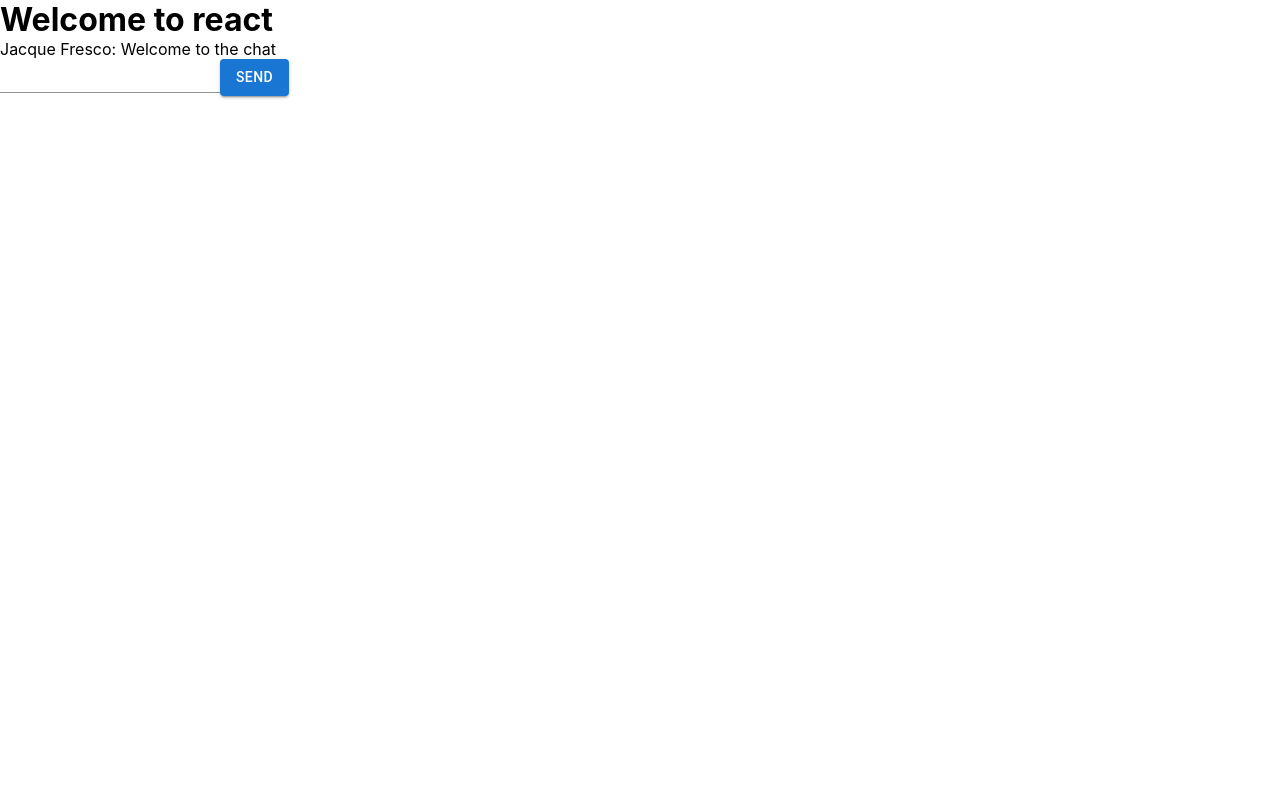
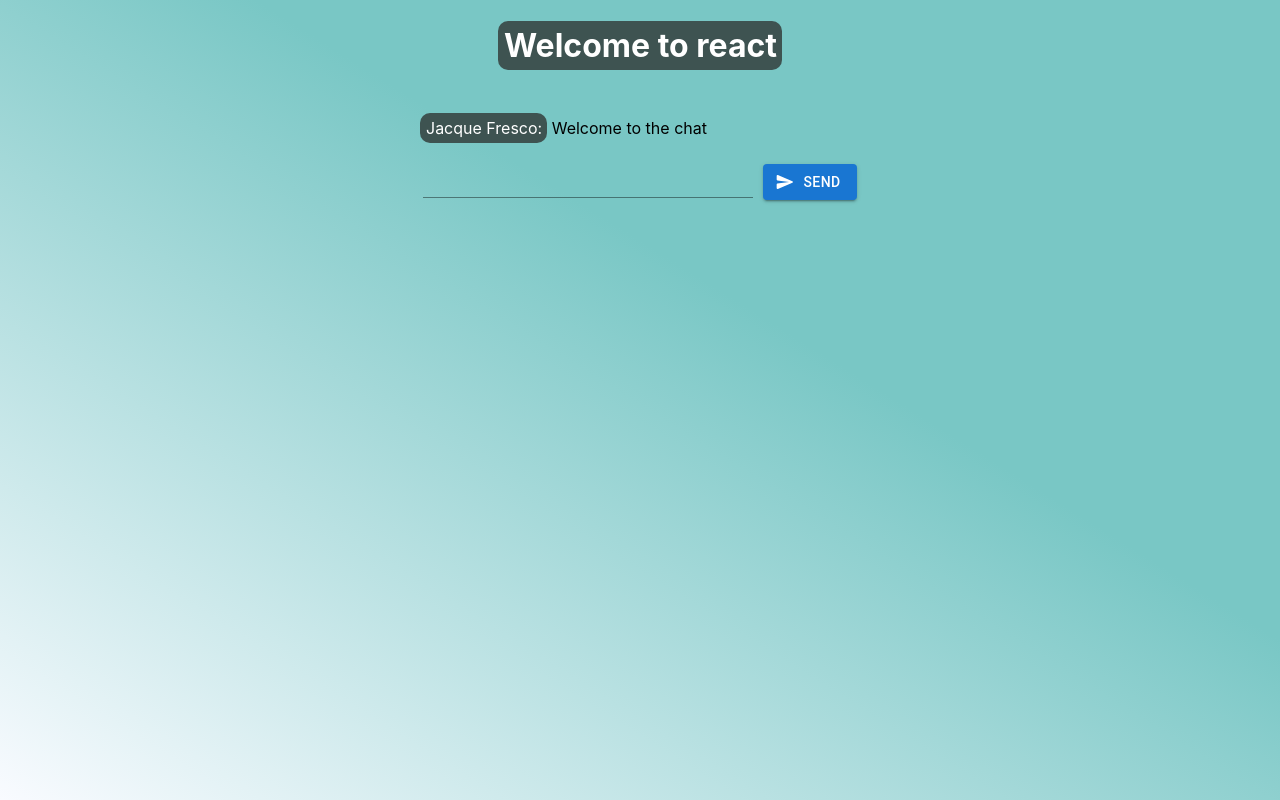
Before and after one commit to rbolshakov/react-geek, a React (Create React App) app: page / in a window 1280 px wide. Built offline with nearby package versions, Linux system fonts and the light colour scheme.

Commit message:
добавил стилей и добавил иконки materialUI.

```diff
--- a/package.json
+++ b/package.json
@@ -20,6 +20,7 @@
     "@storybook/addon-essentials": "^6.1.21",
     "@storybook/addon-links": "^6.4.18",
     "@storybook/react": "^6.1.21",
+    "@typescript-eslint/eslint-plugin": "^5.12.0",
     "@webpack-cli/serve": "^1.6.1",
     "babel-loader": "^8.2.3",
     "eslint": "^8.8.0",
@@ -43,6 +44,8 @@
     "@emotion/react": "^11.7.1",
     "@emotion/styled": "^11.6.0",
     "@material-ui/core": "^4.12.3",
+    "@material-ui/icons": "^4.11.2",
+    "@mui/icons-material": "^5.4.1",
     "@mui/material": "^5.4.1",
     "@mui/styled-engine-sc": "^5.4.1",
     "css-loader": "^6.6.0",
--- a/src/App.css
+++ b/src/App.css
@@ -1,54 +1,26 @@
-* {
-  margin: 0;
-  padding: 0;
-}
-.App {
-  background-color: rgb(233, 233, 247);
-  height: 100vh;
-}
-.Message {
-  font-size: 18px;
-  text-align: center;
-  padding-top: 80px;
-}
-.container {
-  width: 1020px;
-  margin: 0 auto;
-}
-.chatWindow {
-  width: 800px;
-  background-color: #fff;
-  min-height: 400px;
-}
-.chatMessage {
-  min-width: 50px;
-  max-width: 80%;
-  background-color: rgb(181, 182, 241);
-  border-radius: 10px;
-  box-sizing: border-box;
-  padding: 5px;
-  margin: 5px;
-  width: fit-content;
-}
-.chatMessage__author {
-  font-size: 16px;
-  font-weight: bold;
-}
-.chatMessage__text {
-  font-size: 14px;
+html {
+  background: linear-gradient(to bottom left, #79c7c5 40%, #f9fbff 100%);
+  background-size: 100% 100%;
+  background-repeat: no-repeat;
+  height: 100%;
 }
 
-.chatInput {
-  width: 800px;
+.container {
+  max-width: 1170px;
+  margin-left: auto;
+  margin-right: auto;
+  padding-left: 16px;
+  padding-right: 16px;
+}
+.messageWrap {
   display: flex;
   flex-direction: column;
+  align-items: center;
 }
-.chatInput__author {
-  font-size: 16px;
-  height: 20px;
+
+.messageTitle {
+  padding: 5px 5px 5px 6px;
+  border-radius: 10px;
+  background-color: #3e5351;
+  color: white;
 }
-.chatInput__text {
-  font-size: 14px;
-  height: fit-content;
-  resize: none;
-}
--- a/src/App.tsx
+++ b/src/App.tsx
@@ -17,7 +17,6 @@ const botAuthors: string[] = [
   "Dieter Rams",
   "Thomas Chippendale",
   "Karim Rashid",
-
   "Ron Arad",
 ];
 
@@ -80,10 +79,10 @@ export const App: FC = () => {
   };
 
   return (
-    <>
-      <h1>Welcome to react</h1>
+    <div className="messageWrap container">
+      <h1 className="messageTitle">Welcome to react</h1>
       <MessageList messages={messages} />
       <Form addMessage={addMessage} />
-    </>
+    </div>
   );
 };
--- /dev/null
+++ b/src/components/Form/Form.css
@@ -0,0 +1,4 @@
+.formInput {
+  width: 330px;
+  margin-right: 10px;
+}
--- a/src/components/Form/Form.tsx
+++ b/src/components/Form/Form.tsx
@@ -1,36 +1,44 @@
-import React, { useState, FC } from 'react';
-import { Input, Button } from '@mui/material';
-import PropTypes from 'prop-types';
+import React, { useState, FC } from "react";
+import { Input, Button } from "@mui/material";
+import SendRoundedIcon from "@material-ui/icons/SendRounded";
+import PropTypes from "prop-types";
+import "./Form.css";
 
 interface Message {
-  text: string,
-  author: string
+  text: string;
+  author: string;
 }
 
 interface FormProps {
-  addMessage: (message: Message) => void
+  addMessage: (message: Message) => void;
 }
 
 export const Form: FC<FormProps> = ({ addMessage }) => {
-  const [text, setText] = useState('');
+  const [text, setText] = useState("");
 
   const handleText = (ev: React.FormEvent<HTMLFormElement>) => {
     ev.preventDefault();
     addMessage({
       text,
-      author: 'User',
+      author: "User",
     });
-    setText('');
+    setText("");
   };
 
   return (
     <form onSubmit={handleText}>
-      <Input value={text} onChange={ev => setText(ev.target.value)} />
-      <Button variant="contained" type="submit">Send</Button>
+      <Input
+        className="formInput"
+        value={text}
+        onChange={(ev) => setText(ev.target.value)}
+      />
+      <Button variant="contained" startIcon={<SendRoundedIcon />} type="submit">
+        Send
+      </Button>
     </form>
   );
 };
 
 Form.propTypes = {
-  addMessage: PropTypes.any
+  addMessage: PropTypes.any,
 };
--- /dev/null
+++ b/src/components/MessageList/Message.css
@@ -0,0 +1,16 @@
+.messageList {
+  width: 500px;
+  word-wrap: break-word;
+}
+
+.message {
+  list-style-type: none;
+  padding: 10px;
+}
+
+.messageAuthor {
+  padding: 5px 5px 5px 6px;
+  border-radius: 10px;
+  background-color: #3e5351;
+  color: white;
+}
--- a/src/components/MessageList/MessageList.tsx
+++ b/src/components/MessageList/MessageList.tsx
@@ -1,14 +1,17 @@
-import React, { FC } from 'react';
-import { Message } from '../../App'
+import React, { FC } from "react";
+import { Message } from "../../App";
+import "./Message.css";
 
 interface MessageListProp {
-  messages: Message[]
+  messages: Message[];
 }
 
 export const MessageList: FC<MessageListProp> = ({ messages }) => (
-  <ul>
-    {messages.map(message =>
-      <li key={message.id}>{message.author}: {message.text}</li>
-    )}
+  <ul className="messageList">
+    {messages.map((message) => (
+      <li className="message" key={message.id}>
+        <span className="messageAuthor">{message.author}:</span> {message.text}
+      </li>
+    ))}
   </ul>
 );
```
Also changed, not shown: 1 other file (tests, documents, lock files or other folders).
